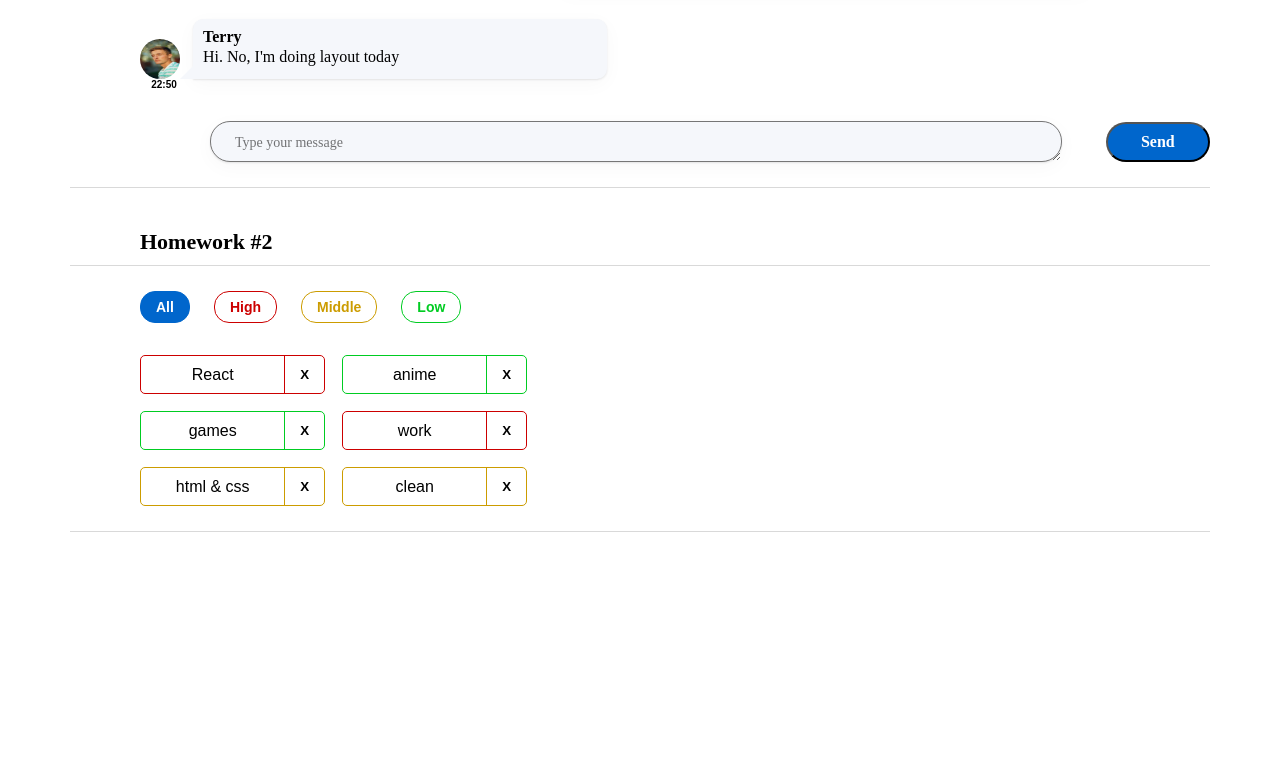
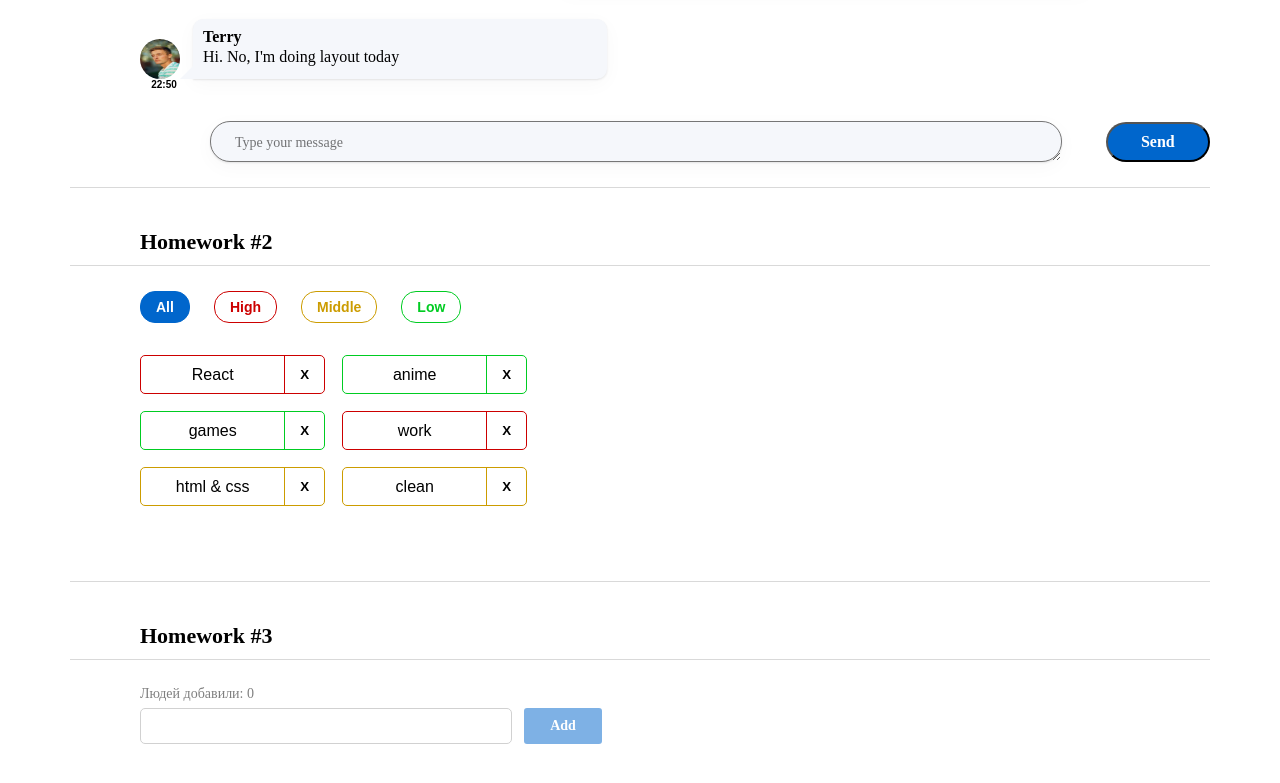
Before and after one commit to MaxSantucci/auto-hw, a React (Create React App) app: page / in a window 1280 px wide. Shown: the part 241-1024 px from the top of the page. Before the commit the page ends 813 px from the top, so only its background shows below. Built offline with nearby package versions, Linux system fonts and the light colour scheme.

Commit message:
three homework

```diff
--- a/src/s1-main/App.tsx
+++ b/src/s1-main/App.tsx
@@ -2,6 +2,7 @@
 import s from './App.module.css'
 import HW1 from '../s2-homeworks/hw01/HW1'
 import HW2 from "../s2-homeworks/hw02/HW2";
+import HW3 from "../s2-homeworks/hw03/HW3";
 
 function App() {
    return (
@@ -10,7 +11,7 @@
             <HW1 />
             {/*раскомментировать по ходу выполнения*/}
             <HW2/>
-            {/*<HW3/>*/}
+            <HW3/>
             {/*<HW4/>*/}
 
             {/*при выполнении дз 5 и более - закомментировать здесь дз 1-4, так как они есть внутри дз 5*/}
--- a/src/s2-homeworks/hw02/affairs/Affairs.module.css
+++ b/src/s2-homeworks/hw02/affairs/Affairs.module.css
@@ -52,4 +52,5 @@
     gap: 17px;
     flex-wrap: wrap;
     max-width: 450px;
+    padding-bottom: 50px;
 }
--- a/src/s2-homeworks/hw03/Greeting.module.css
+++ b/src/s2-homeworks/hw03/Greeting.module.css
@@ -1,22 +1,56 @@
 .greetingForm {
+   padding-bottom: 220px;
 }
 
 .inputAndButtonContainer {
+   display: flex;
+   align-items: flex-start;
 }
 
 .error {
+   font-family: 'Montserrat';
+   font-weight: 400;
+   font-size: 14px;
+   line-height: 17px;
+   color: #CC0000;
 }
 
 .input {
+   min-width: 372px;
+   border: 1px solid #D1D1D1;
+   border-radius: 5px;
+   font-weight: 500;
+   font-size: 16px;
+   padding: 8px 12px;
+   margin-right: 12px;
+   margin-bottom: 7px;
+   color: #000;
 }
 
 .input:focus {
+   outline: none;
+}
+
+.input:focus + .button {
+   opacity: 1;
 }
 
 .errorInput {
+   border: 1px solid #CC0000;
+   border-radius: 5px;
 }
 
 .button {
+   width: 78px;
+   height: 36px;
+   border: none;
+   font-family: 'Montserrat';
+   font-weight: 600;
+   font-size: 14px;
+   line-height: 20px;
+   color: #FFFFFF;
+   background: #0066CC;
+   border-radius: 3px;
 }
 
 .button:focus {
@@ -26,10 +60,21 @@
 }
 
 .button:disabled {
+   opacity: .5;
 }
 
 .text {
+   font-family: 'Montserrat';
+   font-weight: 400;
+   font-size: 14px;
+   line-height: 17px;
+   margin-bottom: 6px;
+   color: rgba(0, 0, 0, 0.5);
 }
 
 .greeting {
+   font-size: 14px;
+   font-weight: 500;
+   line-height: 17px;
+   color: #000000;
 }
--- a/src/s2-homeworks/hw03/Greeting.tsx
+++ b/src/s2-homeworks/hw03/Greeting.tsx
@@ -2,14 +2,14 @@
 import s from './Greeting.module.css'
 
 type GreetingPropsType = {
-    name: any // need to fix any
-    setNameCallback: any // need to fix any
-    addUser: any // need to fix any
-    onBlur: any // need to fix any
-    onEnter: any // need to fix any
-    error: any // need to fix any
-    totalUsers: any // need to fix any
-    lastUserName?: any // need to fix any
+    name: string // need to fix any
+    setNameCallback: (e: ChangeEvent<HTMLInputElement>) => void // need to fix any
+    addUser: () => void // need to fix any
+    onBlur: () => void // need to fix any
+    onEnter: (e: KeyboardEvent<HTMLInputElement>) => void // need to fix any
+    error: string // need to fix any
+    totalUsers: number // need to fix any
+    lastUserName?: string // need to fix any
 }
 
 // презентационная компонента (для верстальщика)
@@ -25,7 +25,7 @@
         lastUserName,
     } // деструктуризация пропсов
 ) => {
-    const inputClass = s.errorInput // need to fix with (?:)
+    const inputClass =  error ? `${s.input} ${s.errorInput}` : s.input// need to fix with (?:)
 
     return (
         <div id={'hw3-form'} className={s.greetingForm}>
@@ -57,7 +57,7 @@
                     className={s.button}
                     disabled={!name.trim()}
                 >
-                    add
+                    Add
                 </button>
             </div>
 
--- a/src/s2-homeworks/hw03/GreetingContainer.tsx
+++ b/src/s2-homeworks/hw03/GreetingContainer.tsx
@@ -1,36 +1,52 @@
-import React, { ChangeEvent, KeyboardEvent, useState } from 'react'
+import React, {ChangeEvent, KeyboardEvent, useState} from 'react'
 import Greeting from './Greeting'
-import { UserType } from './HW3'
+import {UserType} from './HW3'
 
 type GreetingContainerPropsType = {
-    users: any // need to fix any
-    addUserCallback: any // need to fix any
+   users: UserType[] // need to fix any
+   addUserCallback: (name: string) => void // need to fix any
 }
 
-export const pureAddUser = (name: any, setError: any, setName: any, addUserCallback: any) => {
+export const pureAddUser = (
+   name: string,
+   setError: (error: string) => void,
+   setName: (name: string) => void,
+   addUserCallback: (name: string) => void
+) => {
    // если имя пустое - показать ошибку, иначе - добавить юзера и очистить инпут
+   if (!name.trim()) {
+      setError('Ошибка! Введите имя!')
+   } else {
+      addUserCallback(name)
+      setName('')
+   }
 }
 
-export const pureOnBlur = (name: any, setError: any) => { // если имя пустое - показать ошибку
+
+
+export const pureOnBlur = (name: string, setError: (error: string) => void) => { // если имя пустое - показать ошибку
+   if (!name.trim()) {
+      setError('Ошибка! Введите имя!')
+   }
 }
 
-export const pureOnEnter = (e: any, addUser: any) => { // если нажата кнопка Enter - добавить
+export const pureOnEnter = (e: KeyboardEvent<HTMLInputElement>, addUser: () => void) => { // если нажата кнопка Enter - добавить
+   if (e.key === 'Enter') {
+      addUser()
+   }
 }
 
 // более простой и понятный для новичков
 // function GreetingContainer(props: GreetingPropsType) {
 
 // более современный и удобный для про :)
-const GreetingContainer: React.FC<GreetingContainerPropsType> = ({
-    users,
-    addUserCallback,
-}) => {
+const GreetingContainer: React.FC<GreetingContainerPropsType> = ({users, addUserCallback,}) => {
    // деструктуризация пропсов
-    const [name, setName] = useState<any>('') // need to fix any
-    const [error, setError] = useState<any>('') // need to fix any
+   const [name, setName] = useState<string>('') // need to fix any
+   const [error, setError] = useState<string>('') // need to fix any
 
-    const setNameCallback = (e: any) => { // need to fix any
-        setName('some name') // need to fix
+   const setNameCallback = (e: ChangeEvent<HTMLInputElement>) => { // need to fix any
+      setName(e.currentTarget.value) // need to fix
 
       error && setError('')
    }
@@ -42,12 +58,12 @@
       pureOnBlur(name, setError)
    }
 
-    const onEnter = (e: any) => {
+   const onEnter = (e: KeyboardEvent<HTMLInputElement>) => {
       pureOnEnter(e, addUser)
    }
 
-    const totalUsers = 0 // need to fix
-    const lastUserName = 'some name' // need to fix
+   const totalUsers = users.length // need to fix
+   const lastUserName = users[users.length - 1]?.name // need to fix
 
    return (
       <Greeting
--- a/src/s2-homeworks/hw03/HW3.tsx
+++ b/src/s2-homeworks/hw03/HW3.tsx
@@ -19,20 +19,22 @@
 
 // types
 export type UserType = {
-    _id: any // need to fix any
-    name: any // need to fix any
+    _id: string // need to fix any
+    name: string // need to fix any
 }
 
-export const pureAddUserCallback = (name: any, setUsers: any, users: any) => { // need to fix any
-    const user = { // need to fix
+export const pureAddUserCallback = (name: string, setUsers: (users: UserType[]) => void, users: UserType[]) => { // need to fix any
+    const user = {
+       _id: v1(),
+       name,// need to fix
     }
     setUsers([...users, user])
 }
 
 const HW3 = () => {
-    const [users, setUsers] = useState<any>([]) // need to fix any
+    const [users, setUsers] = useState<UserType[]>([]) // need to fix any
 
-    const addUserCallback = (name: any) => { // need to fix any
+    const addUserCallback = (name: string) => { // need to fix any
         pureAddUserCallback(name, setUsers, users)
     }
 
```
Lines whose indentation alone changed are shown as unchanged.
